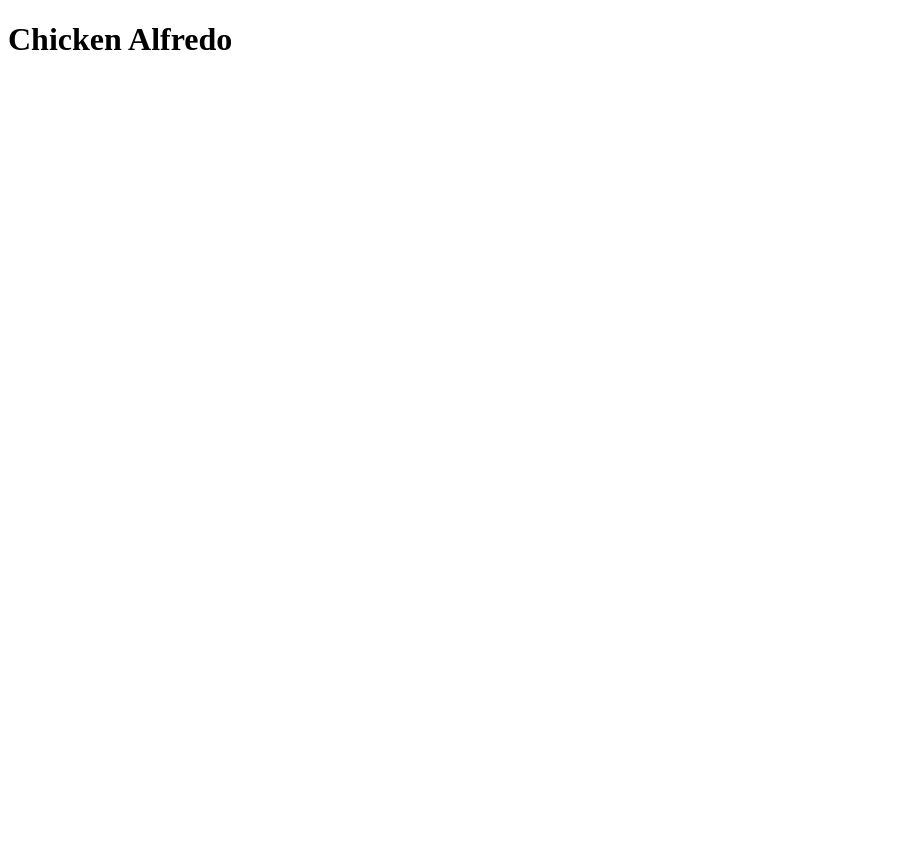
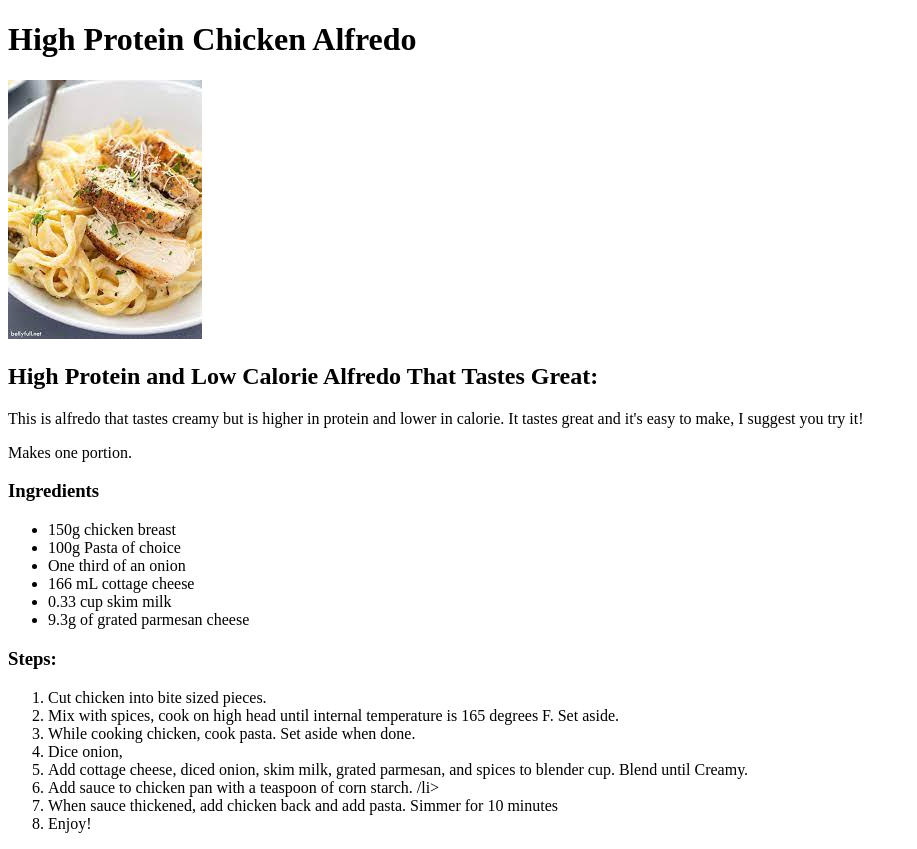
Before and after one commit to tmaxwell-96/odin-recipes, a plain HTML site: page recipes/chicken-alfredo.html in a window 1280 px wide. Shown: the whole page, without its empty margins (0-917 px from the left). Before the commit the page ends 800 px from the top, so only its background shows below. Drawn offline with Linux system fonts and the light colour scheme.

Commit message:
Add images directory. Add and complete alfredo recipe.

```diff
--- a/recipes/chicken-alfredo.html
+++ b/recipes/chicken-alfredo.html
@@ -11,9 +11,47 @@
 </head>
 
 <body>
-  <h1>Chicken Alfredo</h1>
+  <h1>High Protein Chicken Alfredo</h1>
+
+ <img src="../recipes/images/alfredo.jpeg">
+
+ <h2>High Protein and Low Calorie Alfredo That Tastes Great:</h2>
+
+ <p>
+  This is alfredo that tastes creamy but is higher in protein and lower in calorie. It tastes great and it's easy to make, I suggest you try it!
+
+ </p>
+
+ <p>Makes one portion.</p>
+
+ <h3>Ingredients</h3>
+ <ul>
+  <li>150g chicken breast</li>
+  <li>100g Pasta of choice</li>
+  <li>One third of an onion</li>
+  <li>166 mL cottage cheese</li>
+  <li>0.33 cup skim milk</li>
+  <li>9.3g of grated parmesan cheese</li>
+
+ </ul>
+
+ <h3>Steps:</h3>
+
+ <ol>
+
+  <li>Cut chicken into bite sized pieces.</li>
+  <li>Mix with spices, cook on high head until internal temperature is 165 degrees F. Set aside.</li>
+  <li>While cooking chicken, cook pasta. Set aside when done.</li>
+  <li>Dice onion,</li>
+  <li>Add cottage cheese, diced onion, skim milk, grated parmesan, and spices to blender cup. Blend until Creamy.</li>
+  <li>Add sauce to chicken pan with a teaspoon of corn starch. /li>
+  <li>When sauce thickened, add chicken back and add pasta. Simmer for 10 minutes</li>
+  <li>Enjoy!</li>
 
 
+
+
+ </ol>
 
 
 </body>
```
Also changed, not shown: recipes/images/alfredo.jpeg (added).
